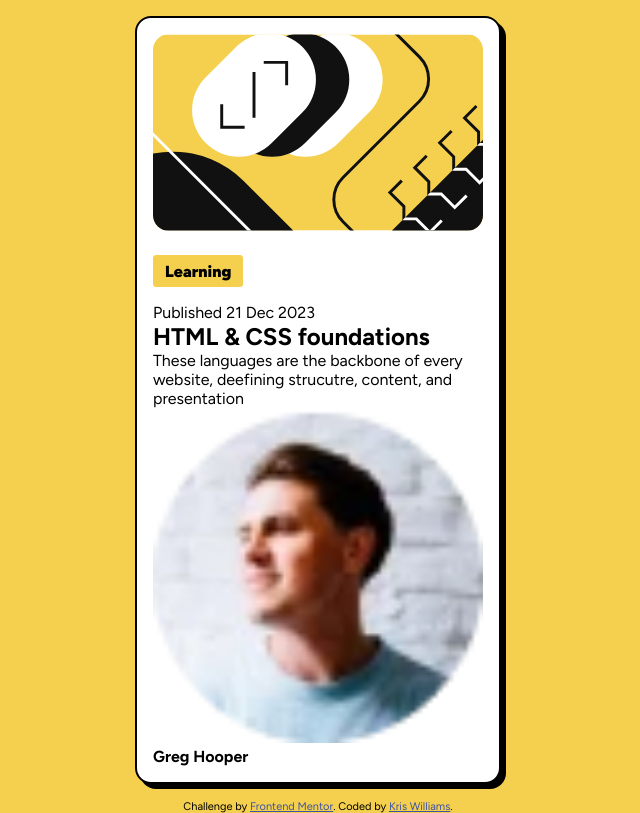
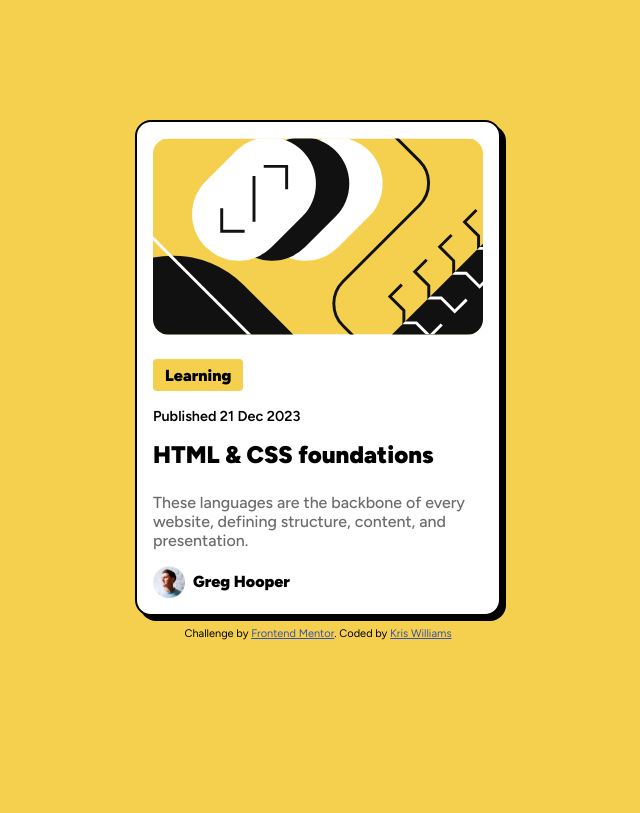
Before and after one commit to krismichaelwilliams/blog-preview, a plain HTML site: page index.html in a window 1280 px wide. Shown: the whole page, without its empty margins (322-962 px from the left). Drawn offline with Linux system fonts and the light colour scheme.

Commit message:
feat: finished styling, project complete

```diff
--- a/index.html
+++ b/index.html
@@ -22,31 +22,34 @@
     <main>
       <div class="container">
         <img
+          class="thumbnail"
           src="assets/images/illustration-article.svg"
           alt="tasteful image"
           srcset=""
         />
         <h4 class="tag">Learning</h4>
-        <p>Published 21 Dec 2023</p>
-        <h2>HTML & CSS foundations</h2>
-        <p>
-          These languages are the backbone of every website, deefining
-          strucutre, content, and presentation
+        <p class="establishment">Published 21 Dec 2023</p>
+        <h2 class="title">HTML & CSS foundations</h2>
+        <p class="description">
+          These languages are the backbone of every website, defining structure,
+          content, and presentation.
         </p>
         <div class="author">
-          <img src="assets/images/image-avatar.webp" alt="Greg Hooper image" />
-          <h4>Greg Hooper</h4>
+          <img
+            class="avatar-img"
+            src="assets/images/image-avatar.webp"
+            alt="Greg Hooper image"
+          />
+          <h4 class="author-name">Greg Hooper</h4>
         </div>
       </div>
-    </main>
-    <footer>
       <div class="attribution">
         Challenge by
         <a href="https://www.frontendmentor.io?ref=challenge" target="_blank"
           >Frontend Mentor</a
         >. Coded by
-        <a href="https://github.com/krismichaelwilliams">Kris Williams</a>.
+        <a href="https://github.com/krismichaelwilliams">Kris Williams</a>
       </div>
-    </footer>
+    </main>
   </body>
 </html>
--- a/style.css
+++ b/style.css
@@ -10,24 +10,14 @@ body {
 
 main {
   display: flex;
+  flex-direction: column;
   align-items: center;
   justify-content: center;
-  height: 100vh;
+  height: 95vh;
 }
 
-img {
-  border-radius: 1em;
-  width: 330px;
-}
-
-.tag {
-  width: 20%;
-  text-align: center;
-  margin: 1.5em 0 1em 0;
-  padding: 0.4em 0.75em;
-  font-weight: 900;
-  border-radius: 0.2em;
-  background-color: hsl(47, 88%, 63%);
+footer {
+  height: 5vh;
 }
 
 .container {
@@ -41,7 +31,59 @@ img {
   box-shadow: 5px 5px 0px black;
 }
 
+.thumbnail {
+  border-radius: 1em;
+  width: 330px;
+}
+
+.tag {
+  width: 20%;
+  text-align: center;
+  margin: 1.5em 0 1em 0;
+  padding: 0.4em 0.75em;
+  font-weight: 900;
+  border-radius: 0.25em;
+  background-color: hsl(47, 88%, 63%);
+}
+
+.establishment {
+  font-size: 0.9em;
+  font-weight: 600;
+  margin-bottom: 1em;
+}
+
+.title {
+  margin-bottom: 1em;
+  font-weight: 950;
+}
+
+.title:hover {
+  color: hsl(47, 88%, 63%);
+  cursor: pointer;
+}
+
+.description {
+  color: hsl(0, 0%, 42%);
+  font-weight: 500;
+}
+
+.author {
+  display: flex;
+  align-items: center;
+  gap: 0.5em;
+  margin-top: 1em;
+}
+
+.avatar-img {
+  width: 2em;
+}
+
+.author-name {
+  font-weight: 950;
+}
+
 .attribution {
+  margin-top: 1em;
   font-size: 11px;
   text-align: center;
 }
```
